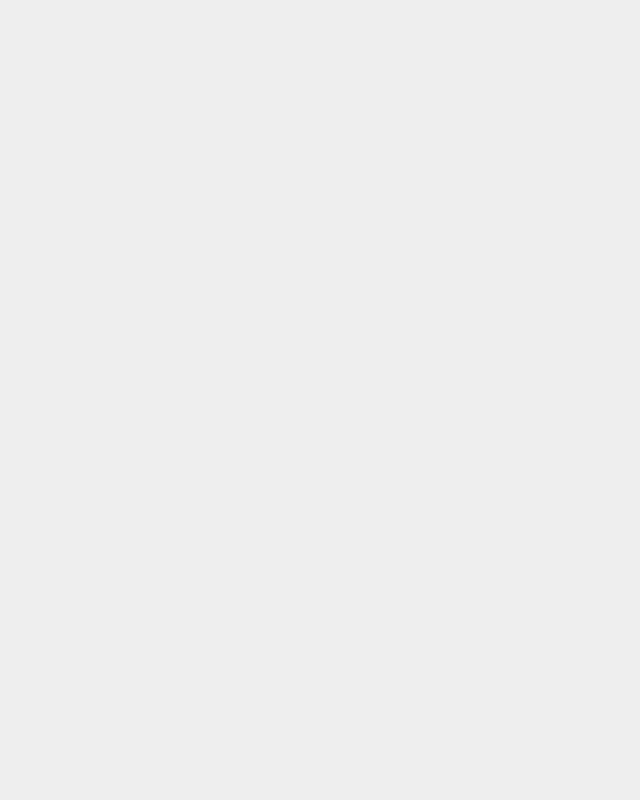
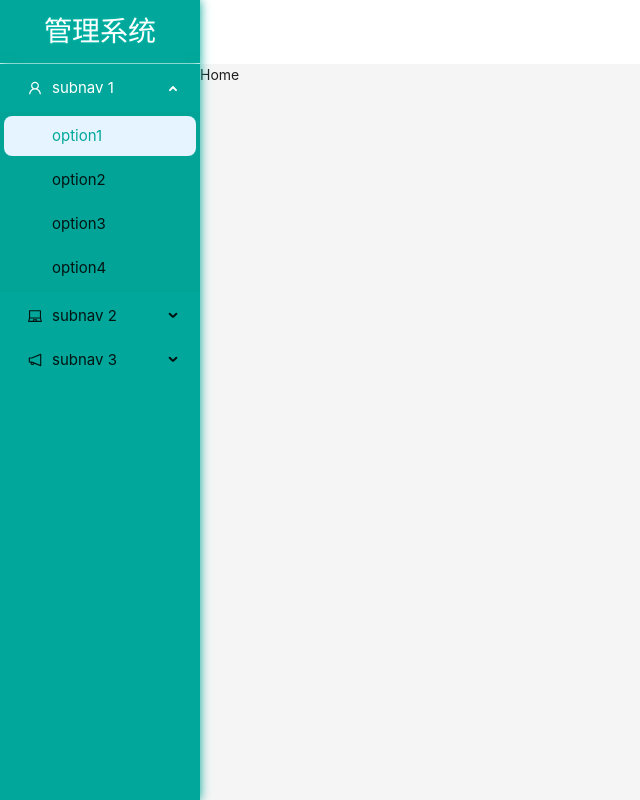
Before and after one commit to hahatuzi/vite_react_antd_manage, a React (Vite) app: page /home in a window 1280 px wide. Before the commit this address had no page. Shown: the whole page, without its empty margins (0-640 px from the left). Built offline with nearby package versions, Linux system fonts and the light colour scheme; a web font is replaced by a local one.

Commit message:
add:路由管理

```diff
--- a/src/App.tsx
+++ b/src/App.tsx
@@ -1,10 +1,32 @@
-import BaseRouter from '@/router/index'
 import './App.scss'
+import { useRoutes } from 'react-router-dom'
+// import {useNavigate, useRoutes,useLocation } from 'react-router-dom'
+import routes from './router/index'
+// import { message } from 'antd'
 
+function BeforeRouterEnter() {
+  const outlet = useRoutes(routes)
+  // const token = localStorage.getItem('token')
+  // const navigateTo = useNavigate()
+  // const location = useLocation()
+  //   if (!token) {
+  //   if (location.pathname === '/login') {
+  //     useEffect(() => {
+  //       navigateTo('/home')
+  //     },[])
+  //   }
+  // } else {
+  //   useEffect(() => {
+  //     navigateTo('/login')
+  //     message.error('请先登录')
+  //   },[])
+  // }
+  return outlet
+}
 function App() {
   return (
     <div>
-      <BaseRouter></BaseRouter>
+      <BeforeRouterEnter></BeforeRouterEnter>
     </div>
   )
 }
--- a/src/Router/index.tsx
+++ b/src/Router/index.tsx
@@ -1,15 +1,35 @@
+import {Navigate} from 'react-router-dom'
+import  {lazy, Suspense} from 'react'
 import MainLayout from "@/layout"
-import { BrowserRouter, Routes, Route } from "react-router-dom"
 
+// eslint-disable-next-line react-refresh/only-export-components
+const Login = lazy(() => import('@/views/Login/index'))
+const Home = lazy(() => import('@/views/Home/index'))
+const MenuManage = lazy(() => import('@/views/System/MenuManage'))
+const UserManage = lazy(() => import('@/views/System/UserManage'))
 
-const BaseRouter = () => {
-  return (
-    <BrowserRouter>
-      <Routes>
-        <Route path="/" element={<MainLayout/>}>
-        </Route>
-      </Routes>
-    </BrowserRouter>
-  )
+const withLoadingComponent = (comp:JSX.Element) => {
+  return <Suspense fallback={<div>loading...</div>}>{comp}</Suspense>
 }
-export default BaseRouter
+const routes = [
+  { path:"/",element:<Navigate to="/home"></Navigate> },
+  { path:"/login",element:withLoadingComponent(<Login></Login>) },
+  // {
+  //   path:"/",
+  //   element:<Home></Home>,
+  //   children:[
+  //     { path:"/page1",element:withLoadingComponent(<Page1></Page1>) },
+  //     { path:"/page2",element:withLoadingComponent(<Page2></Page2>) }
+  //   ]
+  // },
+  {
+    path:"/",
+    element:<MainLayout></MainLayout>,
+    children:[
+      { path:"/home",element:withLoadingComponent(<Home></Home>) },
+      { path:"/system/menu",element:withLoadingComponent(<MenuManage></MenuManage>) },
+      { path:"/system/user",element:withLoadingComponent(<UserManage></UserManage>) },
+    ]
+  }
+]
+export default routes
--- a/src/layout/components/Content/index.tsx
+++ b/src/layout/components/Content/index.tsx
@@ -1,11 +1,14 @@
 import { Layout} from 'antd';
 const { Content } = Layout;
 import './index.module.scss'
+import { Outlet } from 'react-router-dom';
 
 const MainContent = function () {
   return (
     <div>
-      <Content></Content>
+      <Content>
+        <Outlet></Outlet>
+      </Content>
     </div>
   )
 }
--- a/src/layout/components/Sider/index.module.scss
+++ b/src/layout/components/Sider/index.module.scss
@@ -6,10 +6,32 @@
     text-align: center;
     color: #fff;
     border-bottom: 1px solid #fff;
-    background-color:#5AA7A7;
-    box-shadow: 0 0 10px #5AA7A7;
+    background-color:#01a79a;
+    // background-color:#5AA7A7;01a79a
+    box-shadow: 0 0 10px #01a79a;
     font-family: HYZY;
     font-size: 28px;
-    text-shadow: 0 0 3px #96D7c6;
+    text-shadow: 0 0 3px #01c1b2;
+  }
+  .menu_container{
+    height: 100%;
+    overflow-y: scroll;
+
+    :global{
+      .ant-menu-submenu-selected{
+        .ant-menu-submenu-title{
+        color: #fff;
+        }
+      }
+      .ant-menu-item-selected{
+        color: #01a79a;
+      }
+      .ant-menu-item:not(.ant-menu-item-selected):hover{
+        color: #fff;
+      }
+  }
   }
 }
+::-webkit-scrollbar{
+  display: none;
+}
--- a/src/layout/components/Sider/index.tsx
+++ b/src/layout/components/Sider/index.tsx
@@ -1,18 +1,52 @@
+import React from 'react'
 import { Layout} from 'antd';
+import styles from  './index.module.scss'
+import type { MenuProps } from 'antd';
+import { LaptopOutlined, NotificationOutlined, UserOutlined } from '@ant-design/icons';
+import { Menu} from 'antd'
+
 const { Sider} = Layout;
-import styles from  './index.module.scss'
-
 const siderStyle: React.CSSProperties = {
   height:'calc(100% - 64px)',
-  backgroundColor:'#5AA7A7',
-  boxShadow: '0px 0px 10px #5AA7A7'
-};
+  backgroundColor:'#01a79a',
+  boxShadow: '0px 0px 10px #01a79a'
+}
+const menuStyle:React.CSSProperties = {
+  height:"100%",
+  borderRight: 0,
+  backgroundColor:'#01a79a',
+  color:'#fff',
+  fontSize:'15px',
+}
+const items2: MenuProps['items'] = [UserOutlined, LaptopOutlined, NotificationOutlined].map(
+  (icon, index) => {
+    const key = String(index + 1);
+
+    return {
+      key: `sub${key}`,
+      icon: React.createElement(icon),
+      label: `subnav ${key}`,
+
+      children: new Array(4).fill(null).map((_, j) => {
+        const subKey = index * 4 + j + 1;
+        return {
+          key: subKey,
+          label: `option${subKey}`,
+        };
+      }),
+    };
+  },
+);
 
 const MainSider = function () {
   return (
     <div className={styles['sider_container']}>
       <div className={styles['side_title']}>管理系统</div>
-      <Sider style={siderStyle}></Sider>
+      <Sider style={siderStyle}>
+        <div className={styles['menu_container']}>
+          <Menu style={menuStyle}  mode="inline"  defaultSelectedKeys={['1']} defaultOpenKeys={['sub1']} items={items2} />
+        </div>
+      </Sider>
     </div>
   )
 }
--- a/src/main.tsx
+++ b/src/main.tsx
@@ -1,6 +1,12 @@
 import React from 'react'
 import ReactDOM from 'react-dom/client'
 import App from './App.tsx'
+
+import { BrowserRouter } from "react-router-dom"
+
+// antdesign 中文
+import {ConfigProvider } from 'antd'; // 引入ConfigProvider全局化配置
+import zhCN from 'antd/es/locale/zh_CN';  // 引入中文包
 
 import './index.css'
 import '@/styles/global.scss'
@@ -8,6 +14,10 @@ import '@/assets/font/index.css'
 
 ReactDOM.createRoot(document.getElementById('root')!).render(
   <React.StrictMode>
-    <App></App>
+    <BrowserRouter>
+        <ConfigProvider locale={zhCN}>
+            <App />
+          </ConfigProvider >
+      </BrowserRouter>
   </React.StrictMode>
 )
--- /dev/null
+++ b/src/views/System/MenuManage.tsx
@@ -0,0 +1,6 @@
+const MenuManage = function () {
+  return(
+    <div>菜单管理</div>
+  )
+}
+export default MenuManage
--- /dev/null
+++ b/src/views/System/UserManage.tsx
@@ -0,0 +1,6 @@
+const UserManage = function () {
+  return(
+    <div>用户管理</div>
+  )
+}
+export default UserManage
--- a/src/views/User/index.tsx
+++ /dev/null
@@ -1,6 +0,0 @@
-const User = function () {
-  return(
-    <div>User</div>
-  )
-}
-export default User
```
Also changed, not shown: src/layout/index.module.scss (deleted).
